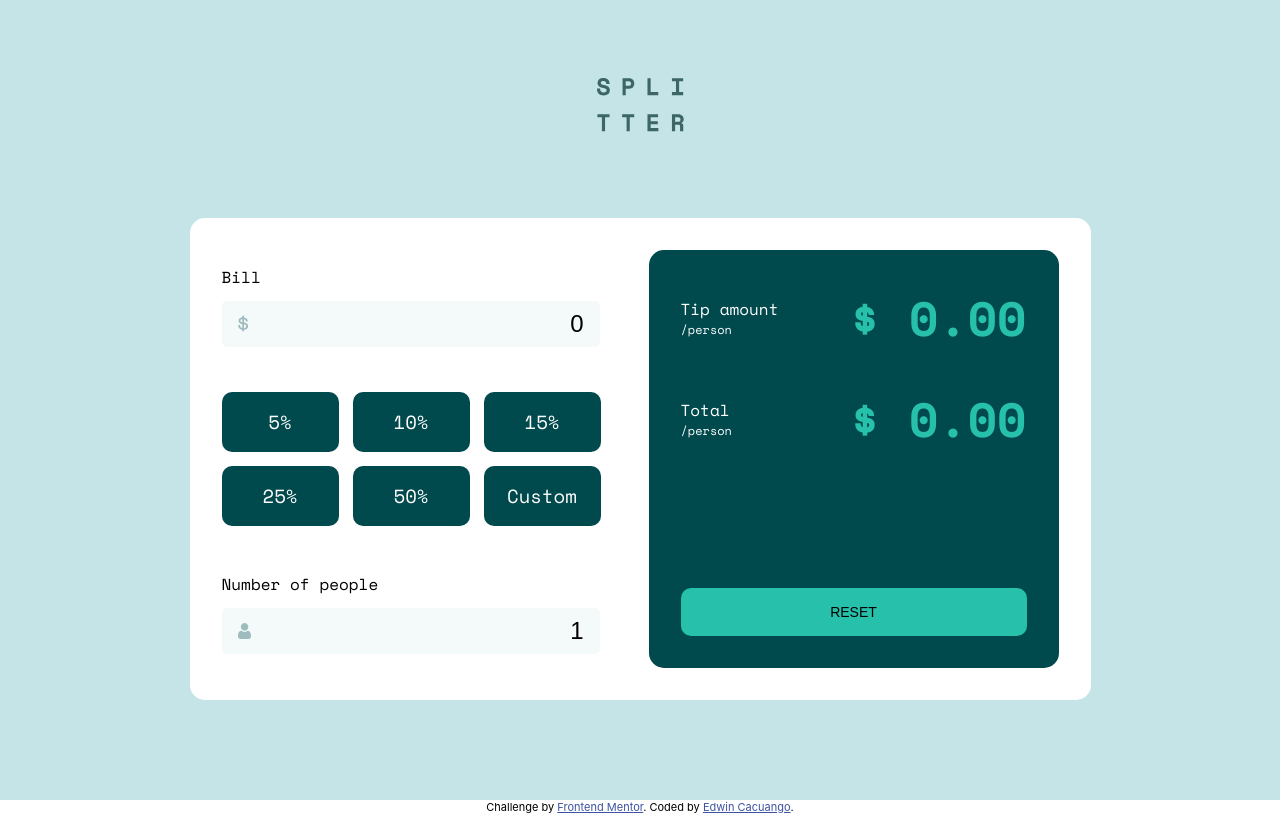
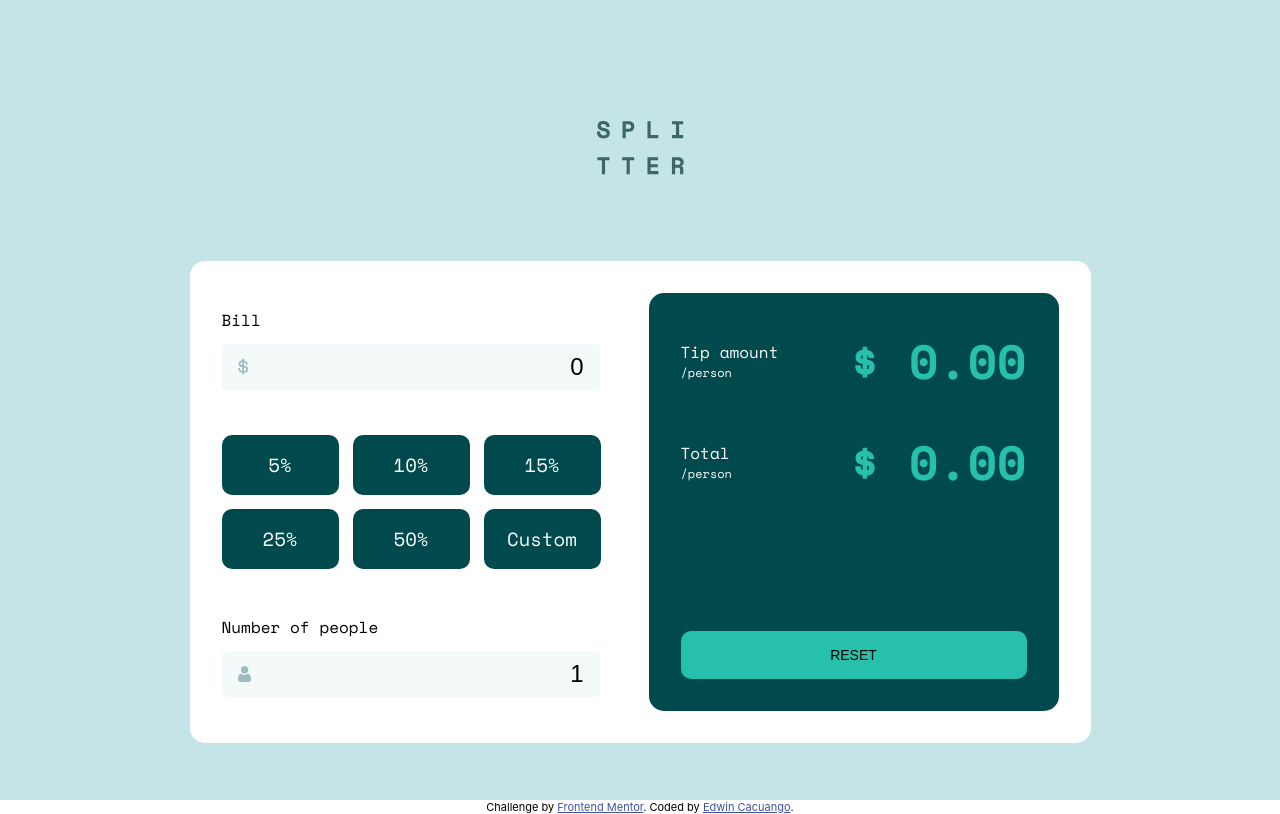
Before and after one commit to EdwinCacuango/tip-calculator-app, a React (Create React App) app: page / in a window 1280 px wide. Built offline with nearby package versions, Linux system fonts and the light colour scheme.

Commit message:
Align main logo

```diff
--- a/src/components/MainLogo.css
+++ b/src/components/MainLogo.css
@@ -1,3 +1,3 @@
 img{
-    margin-bottom: 5.375rem;
+    margin: 5.375rem 0;
 }
```
